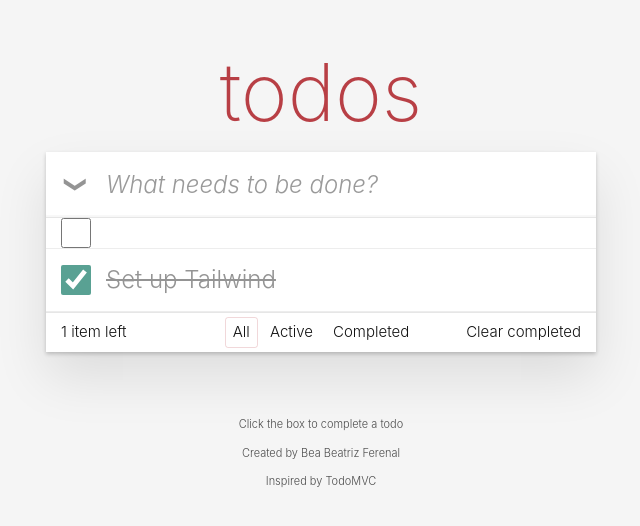
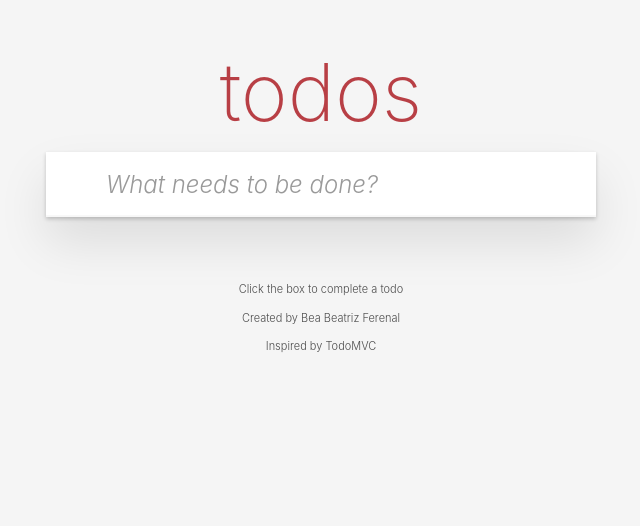
Before and after one commit to biancabeatrizferenal/csit340-todomvc, a React (Vite) app: page / in a window 1280 px wide. Shown: the top 526 px of the page, without its empty margins (319-959 px from the left). Built offline with nearby package versions, Linux system fonts and the light colour scheme.

Commit message:
feat: hide main and footer when there are no todos

```diff
--- a/src/components/Todos.jsx
+++ b/src/components/Todos.jsx
@@ -2,10 +2,7 @@ import { useState } from 'react'
 
 function Todos() {
   const [text, setText] = useState('')
-  const [todos, setTodos] = useState([
-+    { id: 1, text: 'Learn the spread operator', completed: false },
-    { id: 2, text: 'Set up Tailwind', completed: true },
-  ])
+  const [todos, setTodos] = useState([])
     function handleSubmit(e) {
     e.preventDefault()
     const trimmed = text.trim()
@@ -42,6 +39,8 @@ function Todos() {
             placeholder="What needs to be done?"
           />
         </form>
+         {todos.length > 0 && (
+         <>
          <main className="relative border-t border-[#e6e6e6]">
           <input id="toggle-all" type="checkbox" className="peer sr-only" />
           <label
@@ -119,6 +118,8 @@ function Todos() {
             Clear completed
           </button>
         </footer>
+        </>
+         )}
       </div>
     </section>
   )
```
